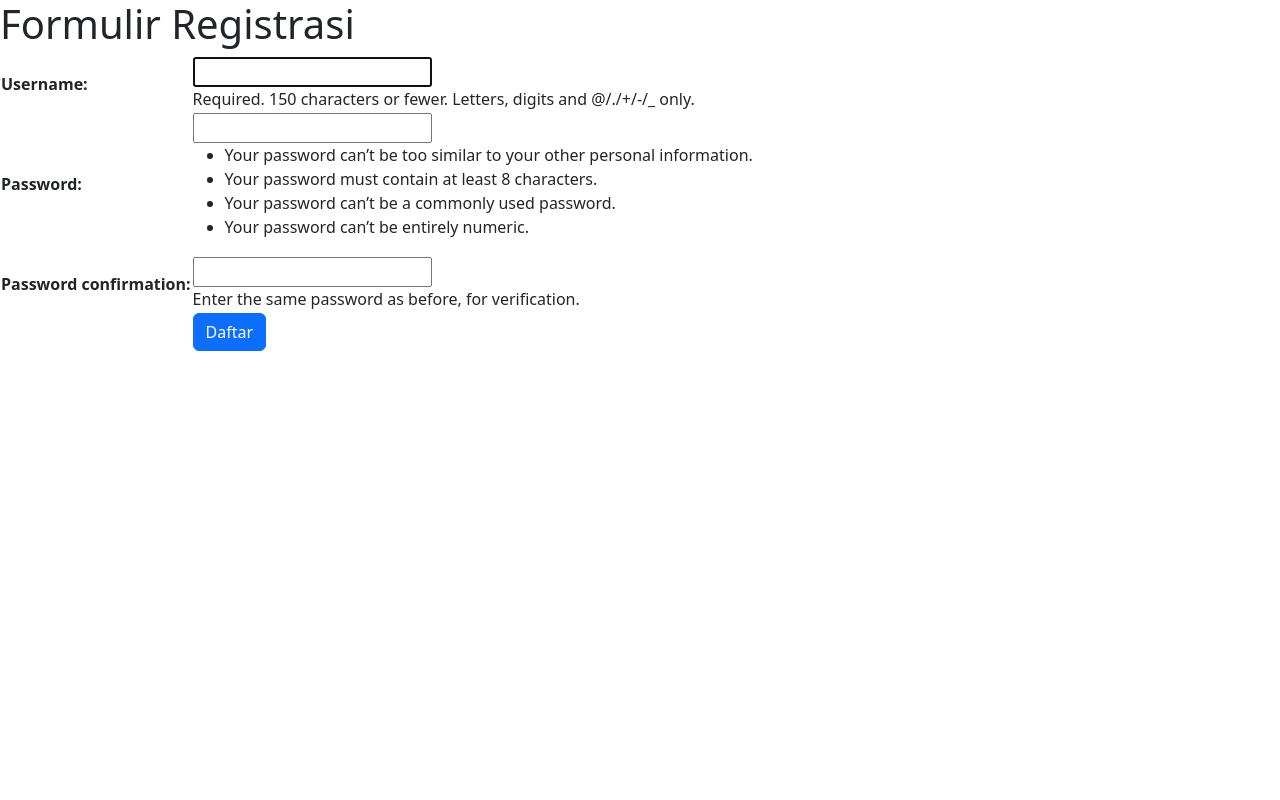
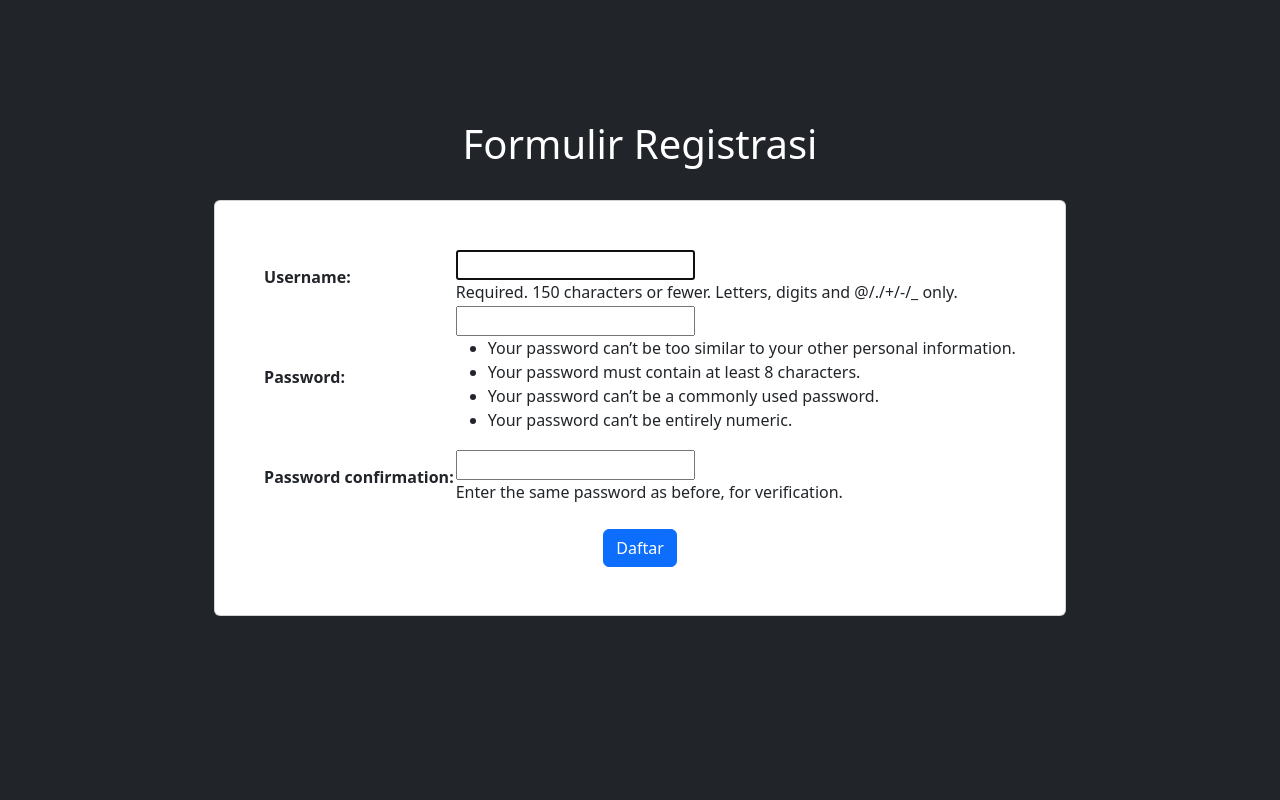
Before and after one commit to eugeniusms/pbp-lab-01, a Django app: page /wishlist/register/ in a window 1280 px wide. Run offline with Django 4.2, Linux system fonts and the light colour scheme.

Commit message:
LAB 4: Add Style register.html

```diff
--- a/wishlist/templates/register.html
+++ b/wishlist/templates/register.html
@@ -6,29 +6,37 @@
 
 {% block content %}
 
-<div class = "login">
+<div class = "login text-bg-dark" style="height:800px">
+    <br><br><br><br><br>
+    <div class="d-flex justify-content-center">
+        <div>
+            <div class="d-flex justify-content-center">
+                <h1>Formulir Registrasi</h1>
+            </div>
+            <br>
 
-    <h1>Formulir Registrasi</h1>
-
+            <div class="card p-5 text-dark">
                 <form method="POST" >
                     {% csrf_token %}
                     <table>
                         {{ form.as_table }}
-                <tr>
-                    <td></td>
-                    <td><button type="submit" name="submit" value="Daftar" class="btn btn-primary">Daftar</button></td>
-                </tr>
                     </table>
+                    <div class="d-flex justify-content-center pt-4">
+                        <button type="submit" name="submit" value="Daftar" class="btn btn-primary">Daftar</button>
+                    </div>
                 </form>
+            </div>
 
+            <div class="d-flex justify-content-center text-success">
             {% if messages %}
-        <ul>
+                <br>
                 {% for message in messages %}
-                <li>{{ message }}</li>
+                    {{ message }}
                 {% endfor %}
-        </ul>
             {% endif %}
-
+            </div>
+        </div>
+    </div>
 </div>
 
 {% endblock content %}
```
Lines whose indentation alone changed are shown as unchanged.
